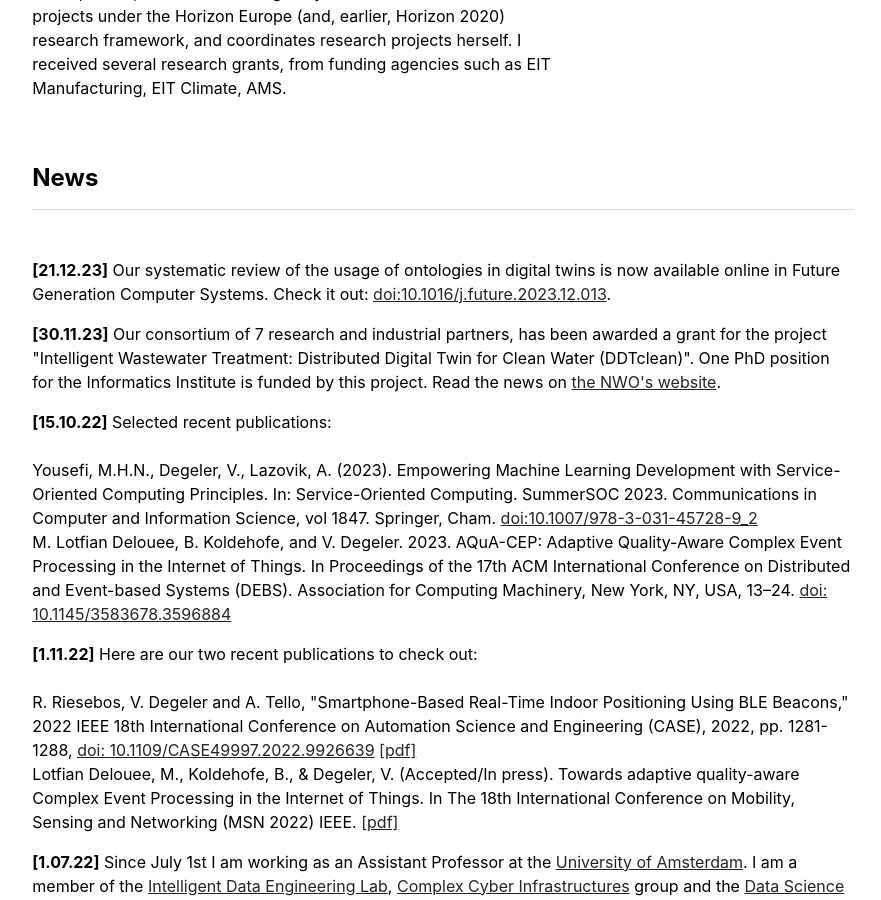
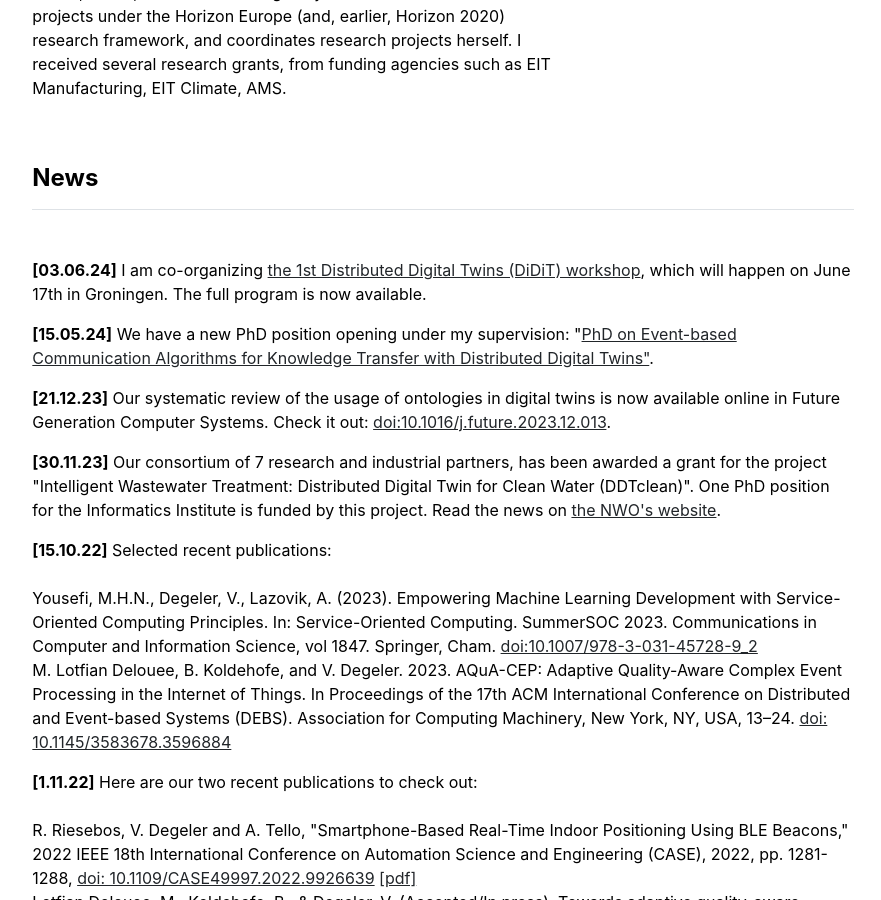
Before and after one commit to Degvik/degvik.github.io, a Jekyll site: the page built from index.md, in a window 1280 px wide and 900 px high, scrolled down 765 px. Shown: the whole window, without its empty margins (197-1078 px from the left). Built offline with Jekyll 4.4.1, drawn with Linux system fonts in a browser that asks for light colours.

Commit message:
Update news.yml

```diff
--- a/_data/news.yml
+++ b/_data/news.yml
@@ -1,3 +1,12 @@
+- {date: '03.06.24',
+   text:
+    'I am co-organizing <a href="https://distributeddigitaltwins.github.io/">the 1st Distributed Digital Twins (DiDiT) workshop</a>, which will happen on June 17th in Groningen. The full program is now available.'
+}
+
+- {date: '15.05.24',
+   text:
+    'We have a new PhD position opening under my supervision: "<a href="https://vacatures.uva.nl/UvA/job/PhD-on-Event-based-Communication-Algorithms-for-Knowledge-Transfer-with-Distributed-Digital-Twins/795020402/">PhD on Event-based Communication Algorithms for Knowledge Transfer with Distributed Digital Twins"</a>.'
+}
 
 - {date: '21.12.23',
    text:
```
